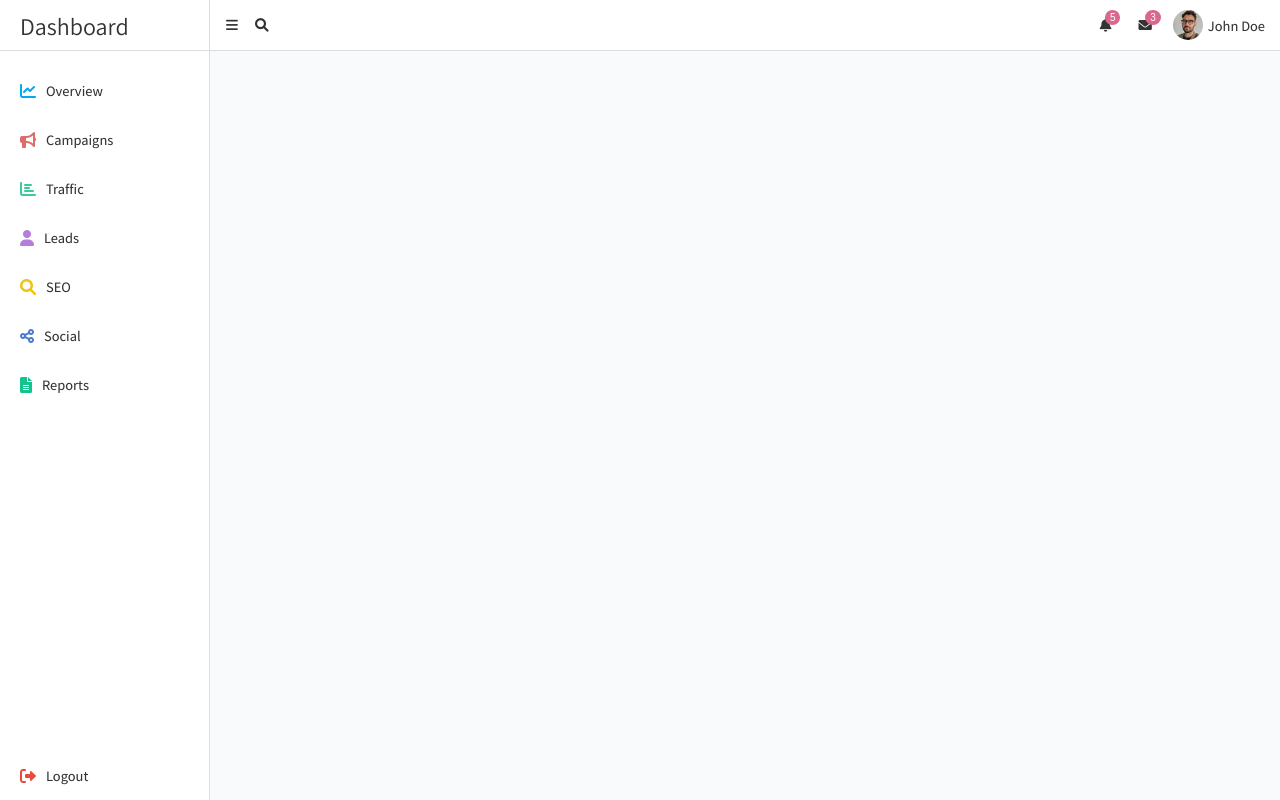
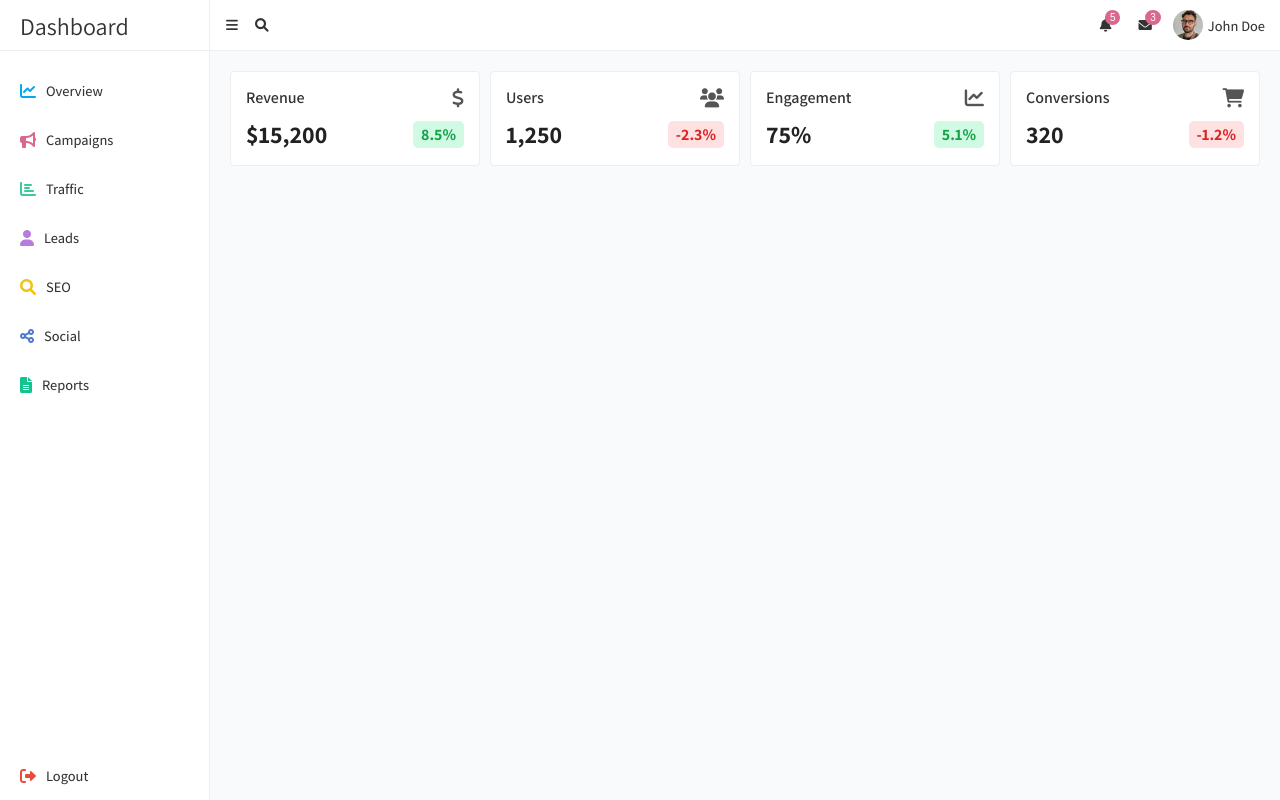
Before and after one commit to joseph-johnson27001/marketing-dashboard, a Vue app: page / in a window 1280 px wide. Built offline with nearby package versions, Linux system fonts and the light colour scheme.

Commit message:
KPI cards and dummy data

```diff
--- a/src/components/navigation/SideBar.vue
+++ b/src/components/navigation/SideBar.vue
@@ -46,7 +46,7 @@ export default {
           label: "Campaigns",
           link: "/campaigns",
           icon: "fas fa-bullhorn",
-          iconColor: "#dd6d6b",
+          iconColor: "#d86890",
         },
         {
           label: "Traffic",
@@ -81,7 +81,7 @@ export default {
       ],
       logoutItem: {
         label: "Logout",
-        // link: "/logout",
+        link: "#",
         icon: "fas fa-sign-out-alt",
         iconColor: "#e74c3c",
       },
@@ -103,7 +103,7 @@ export default {
   background-color: #fff;
   transition: width 0.3s ease;
   height: 100dvh;
-  border-right: 1px solid #ddd;
+  border-right: 1px solid #eee;
   color: #333;
 }
 
@@ -114,7 +114,7 @@ export default {
 .sidebar-header {
   text-align: center;
   height: 50px;
-  border-bottom: 1px solid #ddd;
+  border-bottom: 1px solid #eee;
 }
 
 .sidebar-header h1 {
--- a/src/components/navigation/TopNav.vue
+++ b/src/components/navigation/TopNav.vue
@@ -38,7 +38,7 @@
   background-color: #fff;
   color: #333;
   width: 100%;
-  border-bottom: 1px solid #ddd;
+  border-bottom: 1px solid #eee;
 }
 
 .left {
--- a/src/components/ui/KpiCard.vue
+++ b/src/components/ui/KpiCard.vue
@@ -0,0 +1,102 @@
+<template>
+  <div class="kpi-card">
+    <div class="kpi-header">
+      <span class="kpi-title">{{ title }}</span>
+      <i :class="icon" class="kpi-icon"></i>
+    </div>
+    <div class="kpi-footer">
+      <span class="kpi-value">{{ value }}</span>
+      <span class="kpi-percentage" :class="percentageClass">
+        {{ percentage }}%
+      </span>
+    </div>
+  </div>
+</template>
+
+<script>
+export default {
+  props: {
+    title: {
+      type: String,
+      required: true,
+    },
+    value: {
+      type: [String, Number],
+      required: true,
+    },
+    percentage: {
+      type: Number,
+      required: true,
+    },
+    icon: {
+      type: String,
+      required: true,
+    },
+  },
+  computed: {
+    percentageClass() {
+      return this.percentage >= 0 ? "positive" : "negative";
+    },
+  },
+};
+</script>
+
+<style scoped>
+.kpi-card {
+  display: flex;
+  flex-direction: column;
+  justify-content: space-between;
+  background: #fff;
+  border-radius: 4px;
+  border: 1px solid #eee;
+  padding: 15px;
+  gap: 10px;
+}
+
+.kpi-header {
+  display: flex;
+  justify-content: space-between;
+  align-items: center;
+}
+
+.kpi-title {
+  font-size: 1rem;
+  font-weight: 600;
+  color: #333;
+}
+
+.kpi-icon {
+  font-size: 1.2rem;
+  color: #555;
+}
+
+.kpi-footer {
+  display: flex;
+  justify-content: space-between;
+  align-items: center;
+  margin-top: auto;
+}
+
+.kpi-value {
+  font-size: 1.5rem;
+  font-weight: bold;
+  color: #222;
+}
+
+.kpi-percentage {
+  font-size: 1rem;
+  font-weight: bold;
+  padding: 3px 8px;
+  border-radius: 5px;
+}
+
+.positive {
+  color: #16a34a;
+  background: #d1fae5;
+}
+
+.negative {
+  color: #dc2626;
+  background: #fee2e2;
+}
+</style>
--- a/src/views/OverviewPage.vue
+++ b/src/views/OverviewPage.vue
@@ -1,3 +1,51 @@
 <template>
-  <div></div>
+  <div class="overview-page">
+    <div class="kpi-container">
+      <KpiCard
+        title="Revenue"
+        value="$15,200"
+        percentage="8.5"
+        icon="fas fa-dollar-sign"
+      />
+      <KpiCard
+        title="Users"
+        value="1,250"
+        percentage="-2.3"
+        icon="fas fa-users"
+      />
+      <KpiCard
+        title="Engagement"
+        value="75%"
+        percentage="5.1"
+        icon="fas fa-chart-line"
+      />
+      <KpiCard
+        title="Conversions"
+        value="320"
+        percentage="-1.2"
+        icon="fas fa-shopping-cart"
+      />
+    </div>
+  </div>
 </template>
+
+<script>
+import KpiCard from "@/components/ui/KpiCard.vue";
+
+export default {
+  components: {
+    KpiCard,
+  },
+};
+</script>
+
+<style scoped>
+.overview-page {
+  padding: 20px;
+}
+.kpi-container {
+  display: grid;
+  grid-template-columns: 1fr 1fr 1fr 1fr;
+  gap: 10px;
+}
+</style>
```
